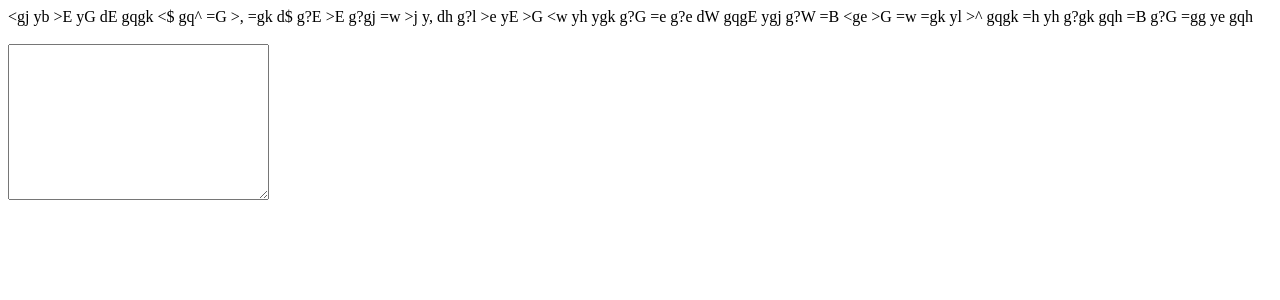
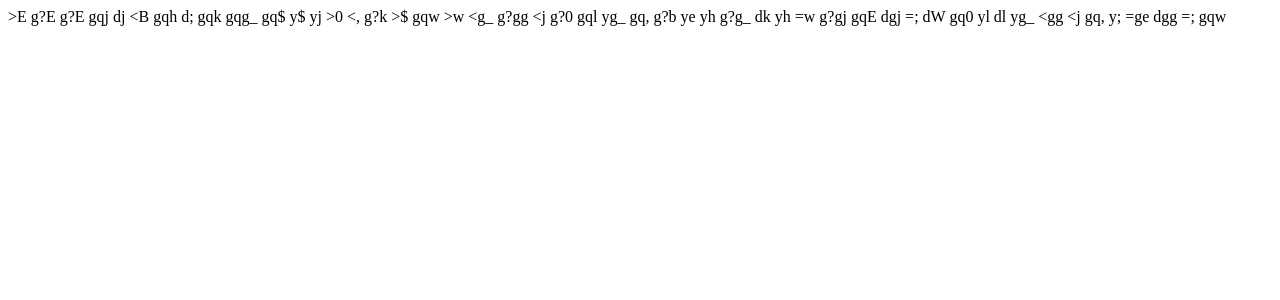
Before and after one commit to skippi/vimty, a React app: page / in a window 1280 px wide. Shown: the top 300 px of the page. Built offline with nearby package versions, Linux system fonts and the light colour scheme; the HTML template or start-up script is replaced by a standard one.

Commit message:
Added key press tracking

```diff
--- a/src/app.tsx
+++ b/src/app.tsx
@@ -1,5 +1,7 @@
 import * as React from "react"
 import * as ReactDOM from "react-dom"
+
+const { useEffect, useState } = React
 
 const OPERATORS = ['y', 'd', '=', 'gq', 'g?', '>', '<']
 const MOTIONS = [
@@ -7,19 +9,36 @@ const MOTIONS = [
   'gg', 'w', 'W', 'e', 'E', 'b', 'B', 'ge', 'gE'
 ]
 
-const problem: string[] = []
-for (let i = 0; i < 50; ++i) {
-  const operator = OPERATORS[Math.floor(Math.random() * OPERATORS.length)]
-  const motion = MOTIONS[Math.floor(Math.random() * MOTIONS.length)]
-  problem.push(operator.concat(motion))
+function makePrompt() {
+  const ops: string[] = []
+  for (let i = 0; i < 50; ++i) {
+    const operator = OPERATORS[Math.floor(Math.random() * OPERATORS.length)]
+    const motion = MOTIONS[Math.floor(Math.random() * MOTIONS.length)]
+    ops.push(operator.concat(motion))
+  }
+  return ops.join(" ")
 }
 
-function App(_: any) {
+function App(_: {}) {
+  const [text] = useState(makePrompt())
+  const [position, setPosition] = useState(0)
+  useEffect(() => {
+    const handleKeyDown = (event: KeyboardEvent) => {
+      if (event.key == text.charAt(position)) {
+        setPosition(position + 1)
+      }
+    }
+    document.addEventListener("keydown", handleKeyDown)
+    return () => { document.removeEventListener("keydown", handleKeyDown) }
+  })
+  return <Prompt text={text} position={position} />
+}
+
+function Prompt(props: {text: string, position: number}) {
+  const { text, position } = props
   return <div>
-    <div>{problem.join(' ')}</div>
-    <br />
-    <textarea id="" name="" cols={30} rows={10}></textarea>
-    <br />
+    <span style={{color: "red"}}>{text.slice(0, position)}</span>
+    <span>{text.slice(position)}</span>
   </div>
 }
 
```
